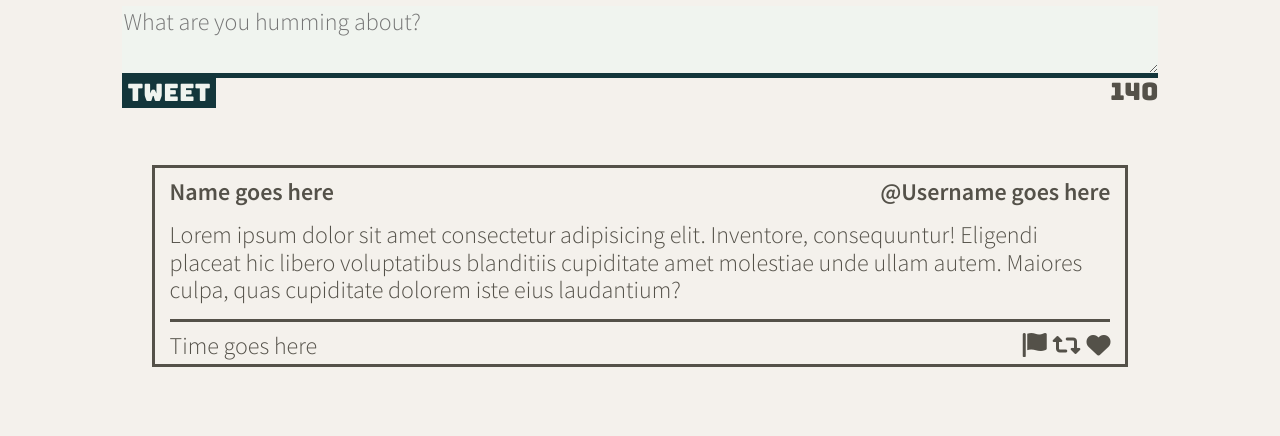
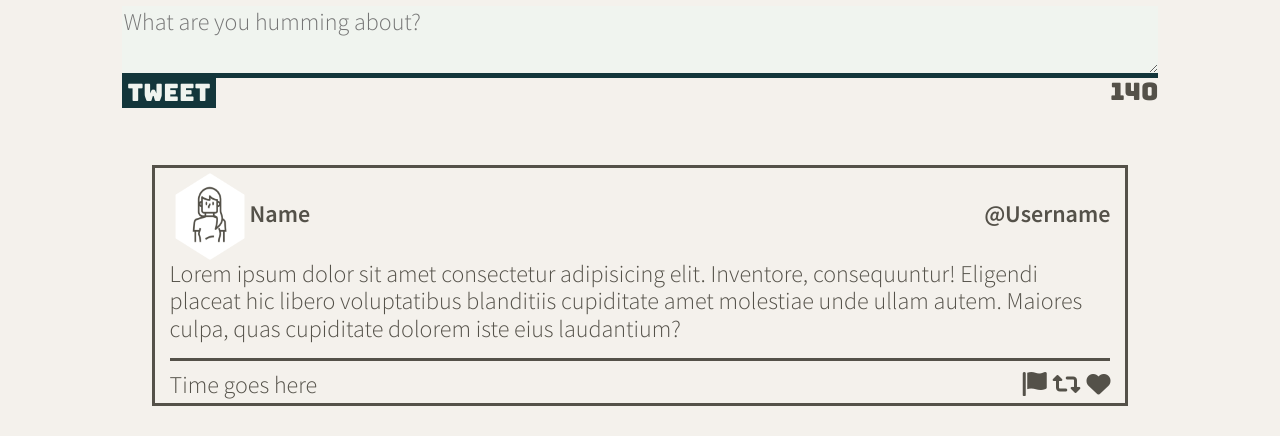
Before and after one commit to LiJamie1/tweeter, a website: page public/index.html in a window 1280 px wide. Shown: the part 615-1051 px from the top of the page. Before the commit the page ends 1012 px from the top, so only its background shows below. Drawn offline with nearby package versions, Linux system fonts and the light colour scheme.

Commit message:
tweet box format is now complete with an avatar image, hover still needs to be implemented

```diff
--- a/public/index.html
+++ b/public/index.html
@@ -68,8 +68,13 @@
       <section class="posted-tweets">
         <article>
           <header class="article-header">
-            <h4 class="header-info">Name goes here</h4>
-            <h4 class="header-info">@Username goes here</h4>
+            <div class="tweet-profile">
+              <img class="avatar" src="/images/profile-hex.png">
+              <h4 class="header-name">Name</h4>
+            </div>
+            <div>
+              <h4>@Username</h4>
+            </div>
           </header>
           <p class="posted-tweet-body">Lorem ipsum dolor sit amet consectetur adipisicing elit. Inventore, consequuntur! Eligendi placeat hic libero voluptatibus blanditiis cupiditate amet molestiae unde ullam autem. Maiores culpa, quas cupiditate dolorem iste eius laudantium?</p>
           <footer class="article-footer">
--- a/public/styles/layout.css
+++ b/public/styles/layout.css
@@ -18,7 +18,6 @@
   color: #545149;
   background-color: #f4f1ec;
   font-size: 24px;
-  font-family: 'Source Sans Pro', sans-serif;
 
 }
 
--- a/public/styles/posted-tweet.css
+++ b/public/styles/posted-tweet.css
@@ -1,7 +1,6 @@
 .posted-tweets {
   width: 90%;
   background-color: #f4f1ec;
-  font-family: 'Source Sans Pro', sans-serif;
   margin: 0 auto;
 }
 
@@ -19,8 +18,13 @@
   margin: 0px 15px;
 }
 
-.header-info {
-  margin: 10px 0px 15px;
+.article-header > .tweet-profile {
+  display: flex;
+}
+
+.avatar {
+  width: 5rem;
+  margin-top: 5px;
 }
 
 .posted-tweet-body {
```
